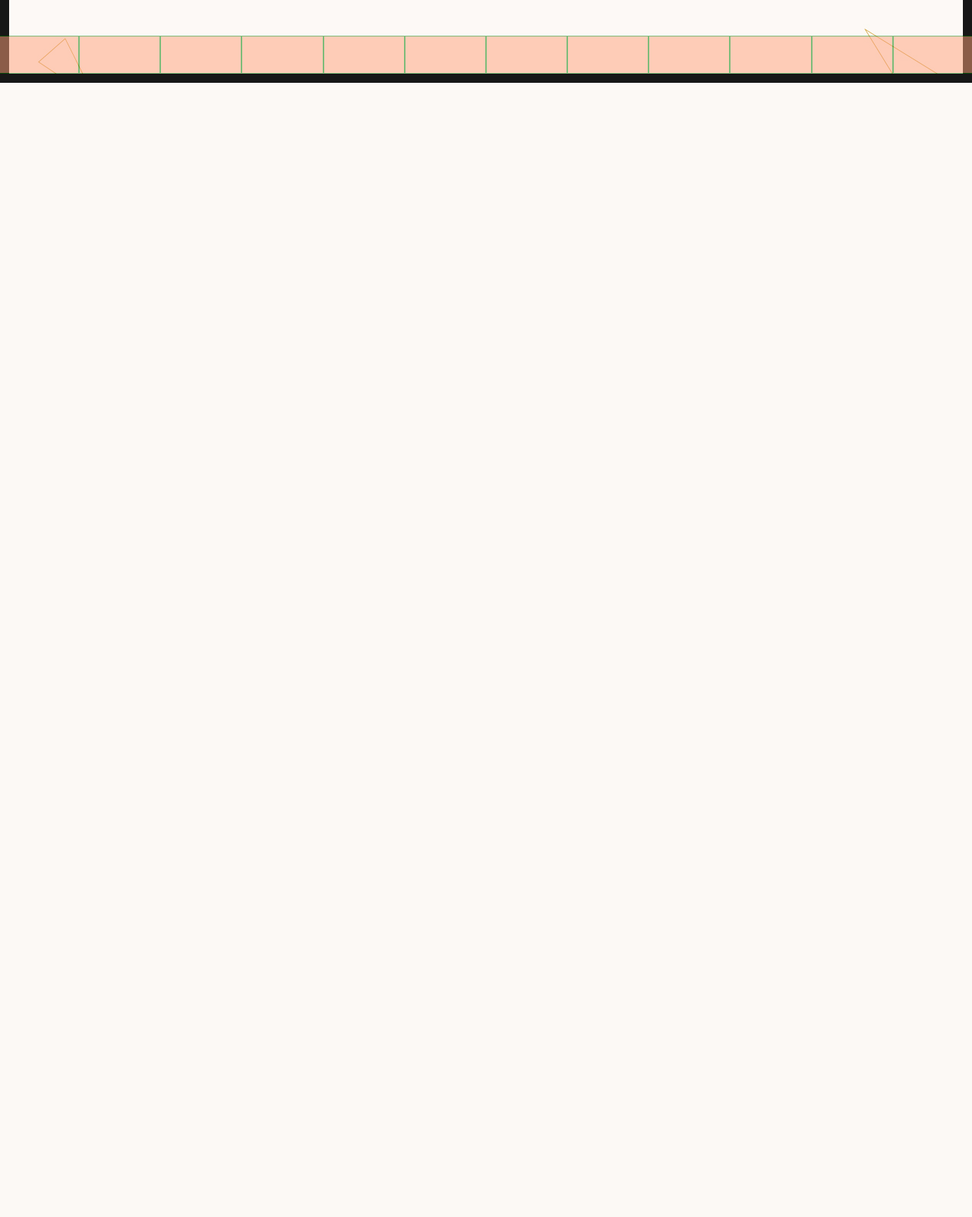
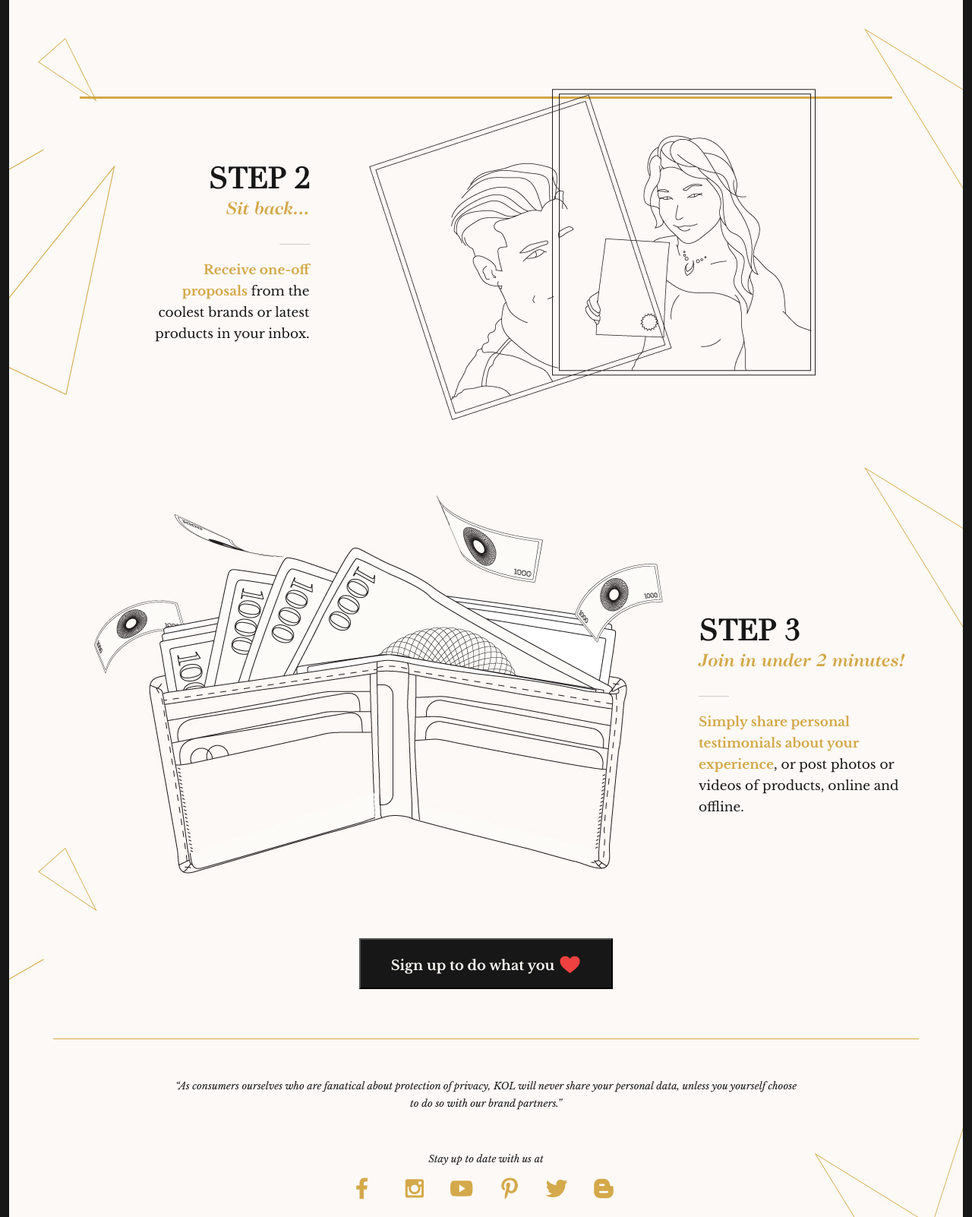
Before and after one commit to bunnywong/kol, a website: page app/kol.html in a window 1280 px wide. Shown: the part 1288-2890 px from the top of the page at 76% size. Before the commit the page ends 1397 px from the top, so only its background shows below. Drawn offline with nearby package versions, Linux system fonts and the light colour scheme; files whose address does not match are found by name.

Commit message:
Add KOL with footer

```diff
--- a/app/kol.html
+++ b/app/kol.html
@@ -89,59 +89,86 @@
                 <div class="content-wrapper ">
                   <h3 class="font-didot"><strong>STEP 1</strong></h3>
                   <div class="font-big"><strong class="font-brown font-caslon"><em>Join in under 2 minutes!</em></strong></div>
-                  <div class="text-bar"></div>
+                  <div class="text-bar"><span></span></div>
                   <div class="content"><strong class="font-brown">Create your listing</strong> as a buzz agent “available for hire” to global brands and companies</div>
                 </div>
               </div>
             </div>
         </section>
-<!--
+
         <section class="step-2 step">
           <div class="section-bar center-block"></div>
-
             <div class="row">
-              <div class="col-lg-12">
-                <h2>HOW IT WORKS</h2>
-              </div>
-            </div>
-
-            <div class="row">
-              <div class="col-lg-5 col-lg-offset-1 text-center">
-                <div class="content-wrapper debug2">
+              <div class="col-lg-3 col-lg-offset-1 text-right">
+                <div class="content-wrapper">
                   <h3 class="font-didot"><strong>STEP 2</strong></h3>
-                  <div class="font-big"><strong class="font-brown font-caslon"><em>Join in under 2 minutes!</em></strong></div>
-                  <div class="text-bar"></div>
-                  <div class="content"><strong class="font-brown">Create your listing</strong> as a buzz agent “available for hire” to global brands and companies</div>
+                  <div class="font-big"><strong class="font-brown font-caslon"><em>Sit back...</em></strong></div>
+                  <div class="text-bar"><span></span></div>
+                  <div class="content"><strong class="font-brown">Receive one-off proposals </strong> from the coolest brands or latest products in your inbox.</div>
                 </div>
               </div>
-              <div class="col-lg-4 col-lg-offset-2">
+              <div class="col-lg-7">
                 <div class="img-wrapper">
-                  <img src="images/kol-step-1.png">
+                  <img src="images/kol-step-2.png">
                 </div>
               </div>
             </div>
         </section>
--->
+
+        <section class="step-3 step">
+            <div class="row">
+              <div class="col-lg-5 col-lg-offset-1 text-center">
+                <div class="img-wrapper">
+                  <img src="images/kol-step-3.jpg">
+                </div>
+              </div>
+              <div class="col-lg-4 col-lg-offset-2">
+                <div class="content-wrapper ">
+                  <h3 class="font-didot"><strong>STEP 3</strong></h3>
+
+                  <div class="font-big"><strong class="font-brown font-caslon"><em>Join in under 2 minutes!</em></strong></div>
+                  <div class="text-bar"><span></span></div>
+                  <div class="content"><strong class="font-brown">Simply share personal testimonials about your experience</strong>, or post photos or videos of products, online and offline.</div>
+                </div>
+              </div>
+            </div>
+        </section>
+
+        <section class="last">
+          <div class="row">
+            <button class="center-block last"><strong>Sign up to do what you</strong><span class="img img-love"></span></button>
+          </div>
+        </section>
+
+        <footer>
+          <div class="section-bar footer center-block"></div>
+          <div class="row">
+            <div class="col-lg-10 col-lg-offset-1">
+              <div class="content text-center"><em>“As consumers ourselves who are fanatical about protection of privacy, KOL will never share your personal data, unless you yourself choose to do so with our brand partners.”</em></div>
+            </div>
+          </div>
+          <div class="row">
+            <div class="col-lg-10 col-lg-offset-1">
+              <div class="content text-center"><em>Stay up to date with us at</em></div>
+            </div>
+          </div>
+
+          <div class="row">
+            <div class="col-lg-6 col-lg-offset-3">
+              <div class="text-center">
+                <a href="#"><div class="social facebook"></div></a>
+                <a href="#"><div class="social instagram"></div>
+                <a href="#"><div class="social youtube"></div>
+                <a href="#"><div class="social pintest"></div>
+                <a href="#"><div class="social twitter"></div>
+                <a href="#"><div class="social blogger"></div>
+              </div>
+            </div>
+          </div>
+        </footer>
+
       </div> <!-- .container -->
     </div><!-- .container-fluid -->
-
-
-        <div class="row temp-gap-wrapper">
-          <div class="col-lg-1 temp-gap"></div>
-          <div class="col-lg-1 temp-gap"></div>
-          <div class="col-lg-1 temp-gap"></div>
-          <div class="col-lg-1 temp-gap"></div>
-          <div class="col-lg-1 temp-gap"></div>
-          <div class="col-lg-1 temp-gap"></div>
-          <div class="col-lg-1 temp-gap"></div>
-          <div class="col-lg-1 temp-gap"></div>
-          <div class="col-lg-1 temp-gap"></div>
-          <div class="col-lg-1 temp-gap"></div>
-          <div class="col-lg-1 temp-gap"></div>
-          <div class="col-lg-1 temp-gap"></div>
-      </div>
-    </div>
-
 
     <!--[if lt IE 7]>
       <p class="browsehappy">You are using an <strong>outdated</strong> browser. Please <a href="http://browsehappy.com/">upgrade your browser</a> to improve your experience.</p>
--- a/app/styles/main.less
+++ b/app/styles/main.less
@@ -153,7 +153,6 @@ body {
 	footer {
 		margin-bottom: 50px;
 		.section-bar.footer {
-			margin-top: 85px;
 			border-bottom: 1px solid @orange;
 		}
 		.content {
@@ -195,6 +194,9 @@ body {
 body.home {
 	background-image: url("../images/background-home.jpg");
 	background-position: center -40px;
+	section.last {
+		margin-bottom: 85px;
+	}
 	.container-fluid {
 		.container {
 			h1 {
@@ -388,10 +390,16 @@ body.home {
 
 /* =KOL
 -------------------------------------------------- */
-
 body.kol {
 	background-image: url("../images/background-kol.jpg");
 	background-position: center -40px;
+	section.last {
+		margin-bottom: 65px;
+	}
+	button {
+		margin-top: 30px;
+		padding: 10px 40px 15px 40px;
+	}
 	nav {
 		background-color: @black;
 		color: @white;
@@ -454,10 +462,6 @@ body.kol {
 			font-size: 15px;
 			line-height: 25px;
 		}
-		button {
-			margin-top: 30px;
-			padding: 10px 40px 15px 40px;
-		}
 		.img-wrapper {
 			margin-top: 155px;
 		}
@@ -480,7 +484,7 @@ body.kol {
 			position: relative;
 		}
 		.content-wrapper {
-			margin-top: 100px;
+			margin-top: 120px;
 			margin-left: 40px;
 			width: 290px;
 			h3 {
@@ -491,17 +495,46 @@ body.kol {
 				font-size: 24px;
 			}
 			.text-bar {
-				height: 1px;
-				width: 40px;
-				margin-top: 30px;
-				border-bottom: 1px solid @gray;
+				span {
+					height: 1px;
+					width: 40px;
+					margin-top: 30px;
+					border-bottom: 1px solid @gray;
+					display: inline-block;
+				}
 			}
 			.content {
 				font-size: 17px;
 				line-height: 28px;
-				margin-top: 20px;
+				margin-top: 10px;
 			}
 		}
 
 	}
+	section.step-2 {
+		.content-wrapper {
+			margin-left: 10px;
+			margin-top: 85px;
+			width: 230px;
+		}
+		.img-wrapper {
+			margin-top: -20px;
+			left: 20px;
+			position: relative;
+		}
+	}
+	section.step-3 {
+		.content-wrapper {
+			margin-top: 250px;
+			margin-left: 70px;
+		}
+		.img-wrapper {
+			margin-top: 90px;
+			right: 50px;
+			position: relative;
+		}
+	}
+	button.last {
+		margin-top: 85px;
+	}
 }
```
Also changed, not shown: app/index.html (+2 -3 lines), app/images/kol-step-2.png (added), app/images/kol-step-3.jpg (added), app/styles/main.css.
